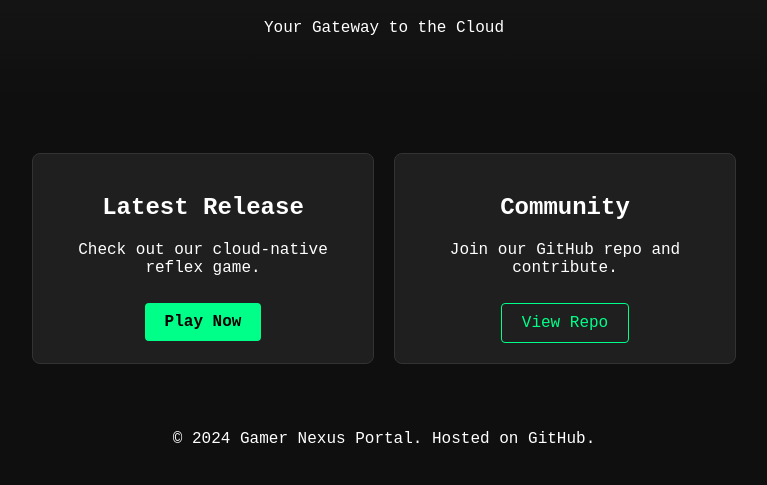
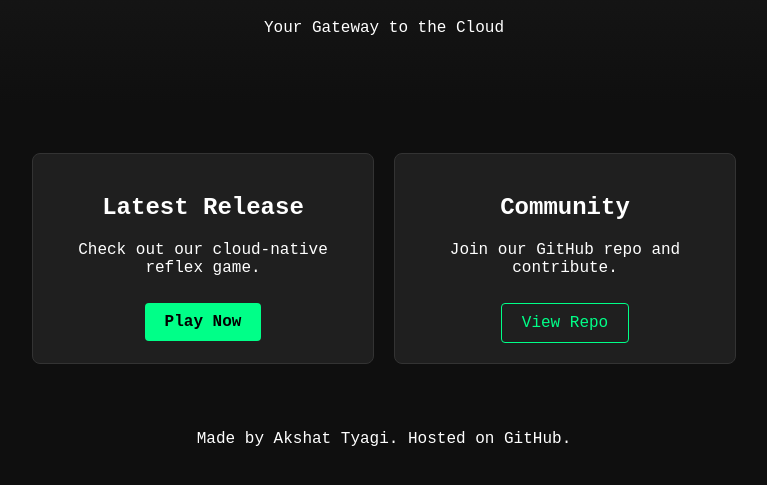
Before and after one commit to AkshatTyagi05/gaming-portal, a plain HTML site: page index.html in a window 1280 px wide. Shown: the part 111-596 px from the top of the page, without its empty margins (256-1023 px from the left). Drawn offline with Linux system fonts and the light colour scheme.

Commit message:
index.html

```diff
--- a/index.html
+++ b/index.html
@@ -28,7 +28,7 @@
     </main>
 
     <footer>
-        <p>&copy; 2024 Gamer Nexus Portal. Hosted on GitHub.</p>
+        <p>Made by Akshat Tyagi. Hosted on GitHub.</p>
     </footer>
 </body>
 
```
